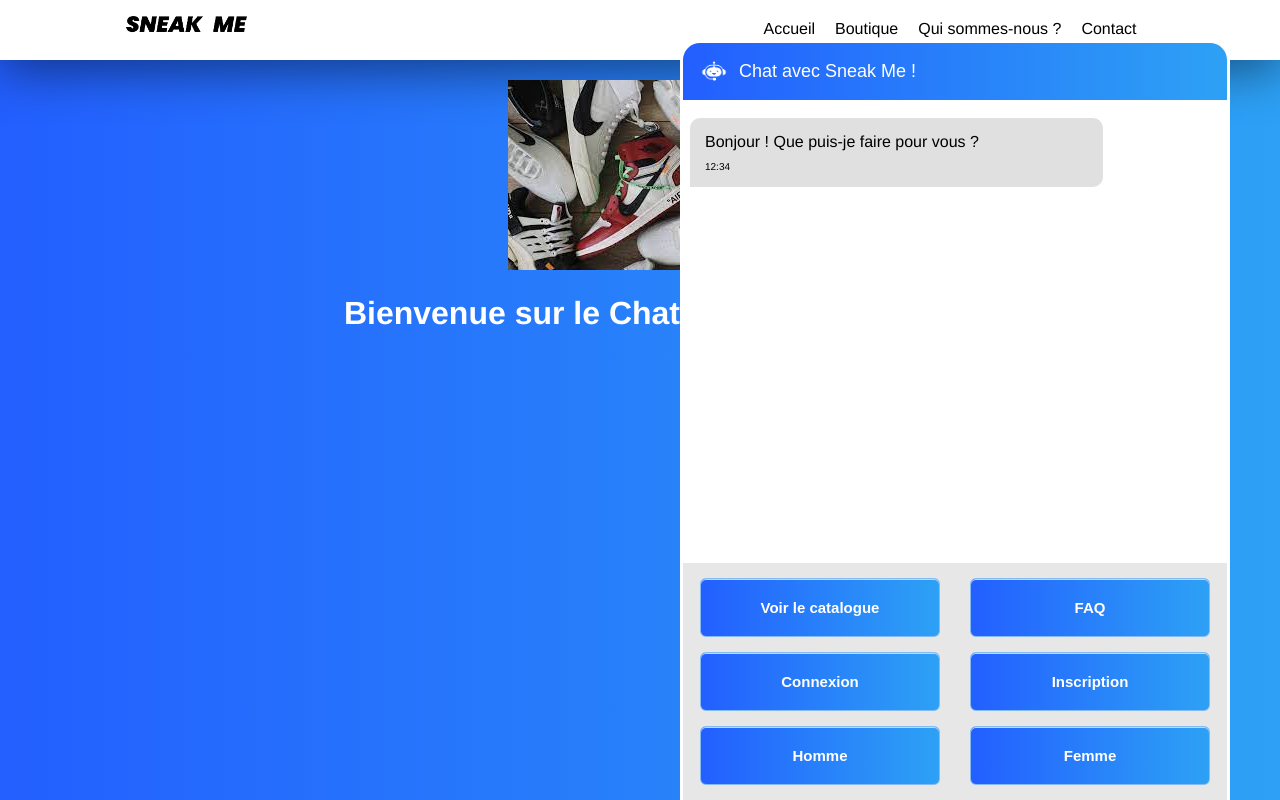
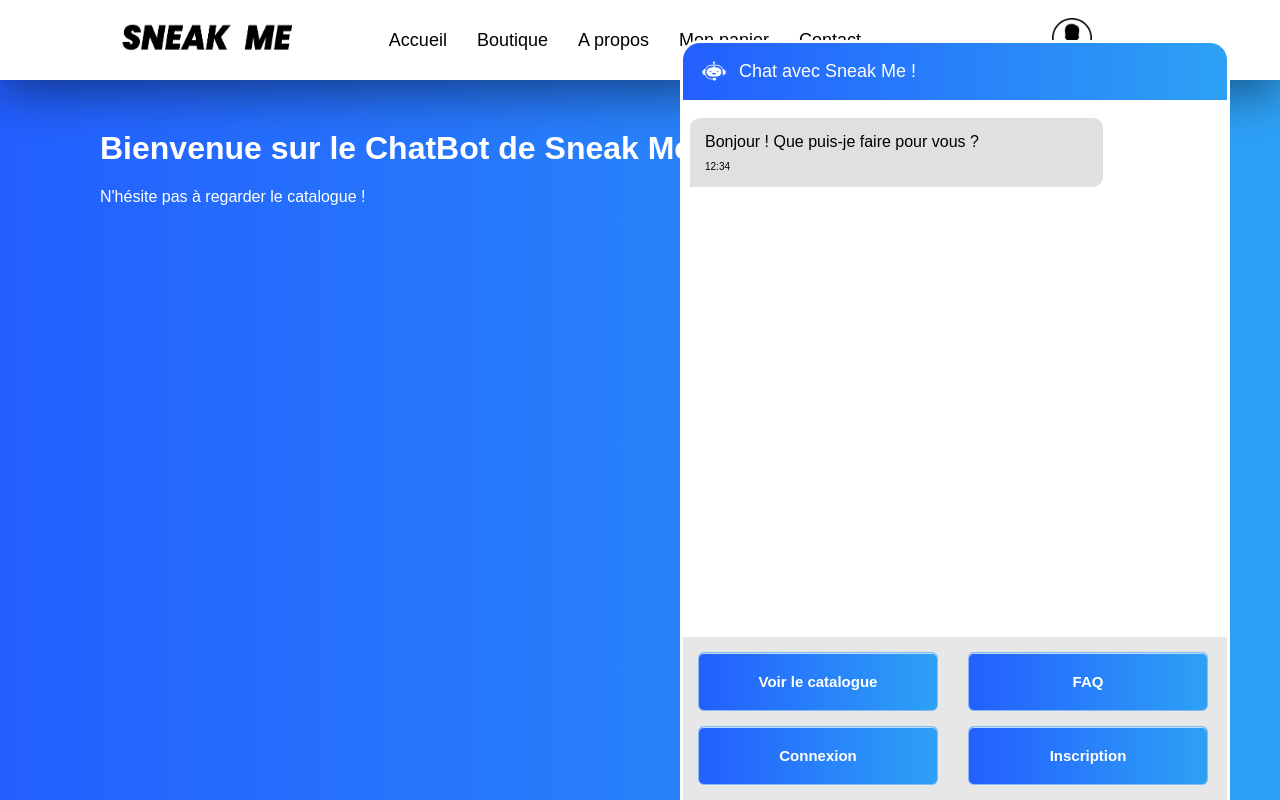
Before and after one commit to FlorianDray/cube_3front, a Vue app: page /#/ in a window 1280 px wide. Built offline with nearby package versions, Linux system fonts and the light colour scheme.

Commit message:
fond du site

```diff
--- a/src/App.vue
+++ b/src/App.vue
@@ -8,17 +8,13 @@
 
 <style>
 
-#app {
+/* #app {
   font-family: Avenir, Helvetica, Arial, sans-serif;
   -webkit-font-smoothing: antialiased;
   -moz-osx-font-smoothing: grayscale;
-  text-align: center;
+  text-align: left;
   color: #ffffff;
-}
-
-nav {
-  padding: 0px;
-}
+} */
 
 body {
   margin: 0;
@@ -26,36 +22,70 @@ body {
   background: linear-gradient(90deg, rgba(35,95,255,1) 0%, rgba(45,161,245,1) 100%);
   overflow: hidden;
 }
+
 /* ------FOND DU SITE------ */
 
 .menuPrincipal {
-  width: 100%;
-  height: 60px;
+  height: 80px;
   margin-bottom: 20px;
+  padding: 0 100px 0 100px;
   box-shadow: rgba(0, 0, 0, 0.493) 0px 10px 50px;
   background-color: #ffffff;
+  display: grid;
+  grid-template-columns: repeat(5, 1fr);
+  align-items: center;
+  text-align: center;
 }
 
+.logoSite {
+  grid-column: 1;
+}
 .logoSneakMe {
-  width: 10%;
-  margin: 15px 40% 0 0;
+  width: 180px;
+  height: 30px;
+  margin: 0 0 0 0;
+  grid-column: 1;
 }
 
 .menuSite {
-  display: inline;
   color: black;
   list-style-type: none;
   margin: 0;
   padding: 0;
+  grid-column: 2/5;
+}
+.menuSite li {
+  margin: 0 30px 0 0;
+  display: inline-block;
+  font-size: 18px;
+}
+.menuSite li:hover {
+  transform: scale(1.1);
+  cursor: pointer;
 }
 
-.menuSite li {
+.monCompte {
+  color: black;
+  grid-column: 5;
+  margin: 0;
+  align-items: center;
+}
+.monCompte p {
+  cursor: pointer;
   display: inline-block;
-  margin: 0 20px 0 0;
+  font-size: 18px;
+
 }
-.menuSite li:hover {
-  font-weight: bold;
+.monCompte img {
+  width: 40px;
   cursor: pointer;
+  display: inline-block;
+}
+
+.textFond {
+  color: white;
+  margin-left: 100px;
+  margin-top: 50px;
 }
 
 /* ------CHATBOT------ */
--- a/src/components/ChatComponent.vue
+++ b/src/components/ChatComponent.vue
@@ -24,10 +24,10 @@
           <button @click="dialogUndefined()" class="userButton">Connexion</button>
           <button @click="dialogUndefined()" class="userButton">Inscription</button>
 
-          <button @click="dialogHomme()" class="userButton">Homme</button>
+          <!-- <button @click="dialogHomme()" class="userButton">Homme</button>
           <button @click="dialogFemme()" class="userButton">Femme</button>
 
-          <!-- <button @click="dialogUndefined()" class="userButton">Basket Basses</button>
+          <button @click="dialogUndefined()" class="userButton">Basket Basses</button>
           <button @click="dialogUndefined()" class="userButton">Basket Hautes</button>
 
           <button @click="dialogUndefined()" class="userButton">Choisir une couleur</button>
--- a/src/views/ChatView.vue
+++ b/src/views/ChatView.vue
@@ -2,17 +2,26 @@
     <div class="chatbot">
       <header>
         <div class="menuPrincipal">
-          <img src="../assets/images/logo-sneak-me.png" class="logoSneakMe">
+          <div class="logoSite">
+            <img src="../assets/images/logo-sneak-me.png" class="logoSneakMe">
+          </div>
           <ul class="menuSite">
             <li> Accueil </li>
             <li> Boutique </li>
-            <li> Qui sommes-nous ? </li>
+            <li> A propos </li>
+            <li> Mon panier </li>
             <li> Contact </li>
           </ul>
+          <div class="monCompte">
+            <a href="https://fr.wikihow.com/rester-au-chaud-par-temps-froid" target="_blank"><img src="../assets/images/image-de-profil.png" class="photoProfil"></a>
+          </div>
         </div>
       </header>
-      <img alt="Vue logo" src="../assets/images/photo_profil.jpg">
-      <ChatComponent msg="Bienvenue sur le ChatBot de Sneak Me"/>
+      <!-- <img alt="Vue logo" src="../assets/images/photo_profil.jpg"> -->
+      <div class="textFond">
+        <ChatComponent msg="Bienvenue sur le ChatBot de Sneak Me"/>
+        <p>N'hésite pas à regarder le catalogue !</p>
+       </div>
     </div>
   </template>
 
```
Also changed, not shown: src/assets/images/image-de-profil.png (added).
